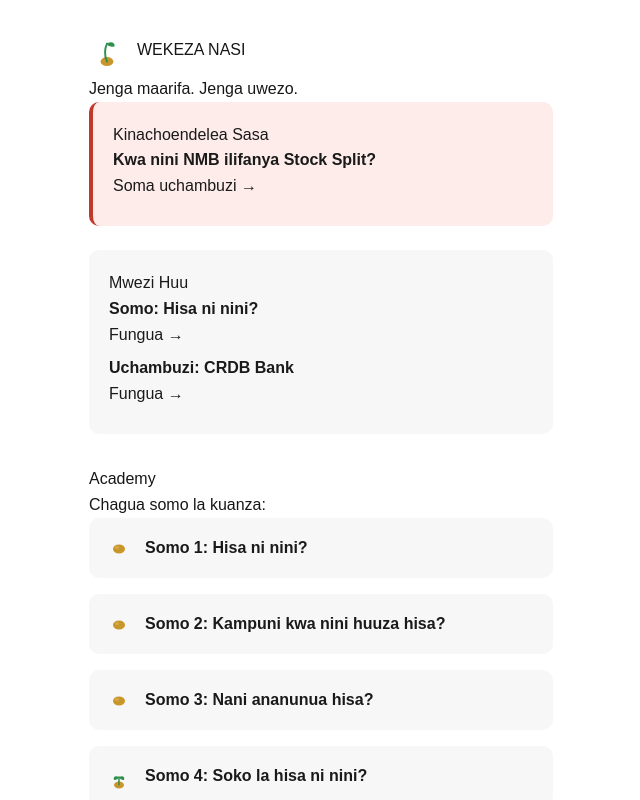
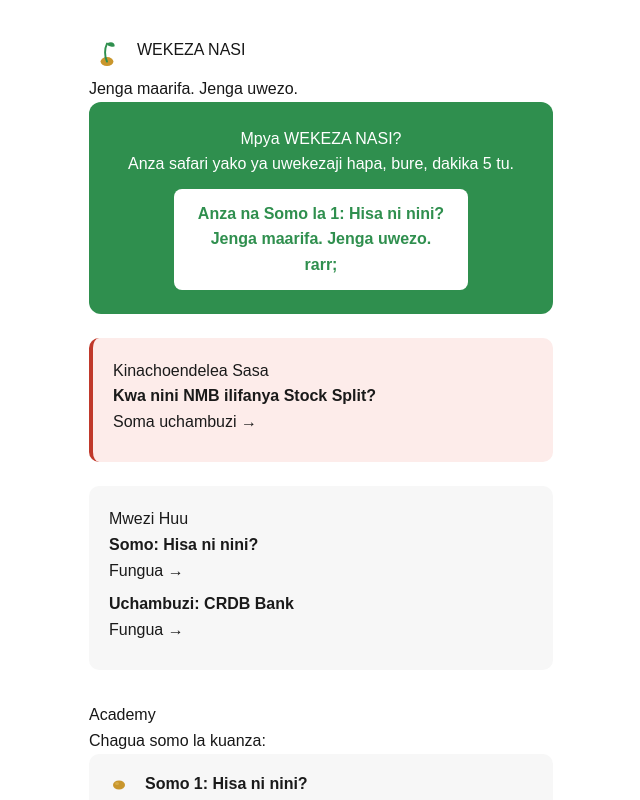
Before and after one commit to sadikiabubakari698-crypto/wekeza_nasi, a Next.js app in the folder wekeza-nasi-app/: page / in a window 1280 px wide. Shown: the top 800 px of the page, without its empty margins (319-959 px from the left). Built offline with nearby package versions, Linux system fonts and the light colour scheme.

Commit message:
Add prominent Anza Hapa call-to-action for new visitors

```diff
--- a/wekeza-nasi-app/app/globals.css
+++ b/wekeza-nasi-app/app/globals.css
@@ -73,3 +73,23 @@ main ul {
   list-style: disc;
   padding-left: 1.5rem;
 }
+
+.anza-hapa {
+  padding: 1.5rem;
+  background: #2f8f4e;
+  border-radius: 12px;
+  margin-bottom: 1.5rem;
+  color: white;
+  text-align: center;
+}
+
+.anza-hapa a {
+  display: inline-block;
+  margin-top: 0.75rem;
+  padding: 0.75rem 1.5rem;
+  background: white;
+  color: #2f8f4e;
+  border-radius: 8px;
+  font-weight: bold;
+  text-decoration: none;
+}
--- a/wekeza-nasi-app/app/page.js
+++ b/wekeza-nasi-app/app/page.js
@@ -31,6 +31,12 @@ export default function Home() {
         <h1 style={{ margin: 0 }}>WEKEZA NASI</h1>
       </div>
       <p>Jenga maarifa. Jenga uwezo.</p>
+
+      <div className="anza-hapa">
+        <h2 style={{ marginTop: 0 }}>Mpya WEKEZA NASI?</h2>
+        <p>Anza safari yako ya uwekezaji hapa, bure, dakika 5 tu.</p>
+        <a href="/somo1">Anza na Somo la 1: Hisa ni nini? <p>Jenga maarifa. Jenga uwezo.</p>rarr;</a>
+      </div>
 
       {timely.length > 0 && (
         <div className="risk-box">
```
